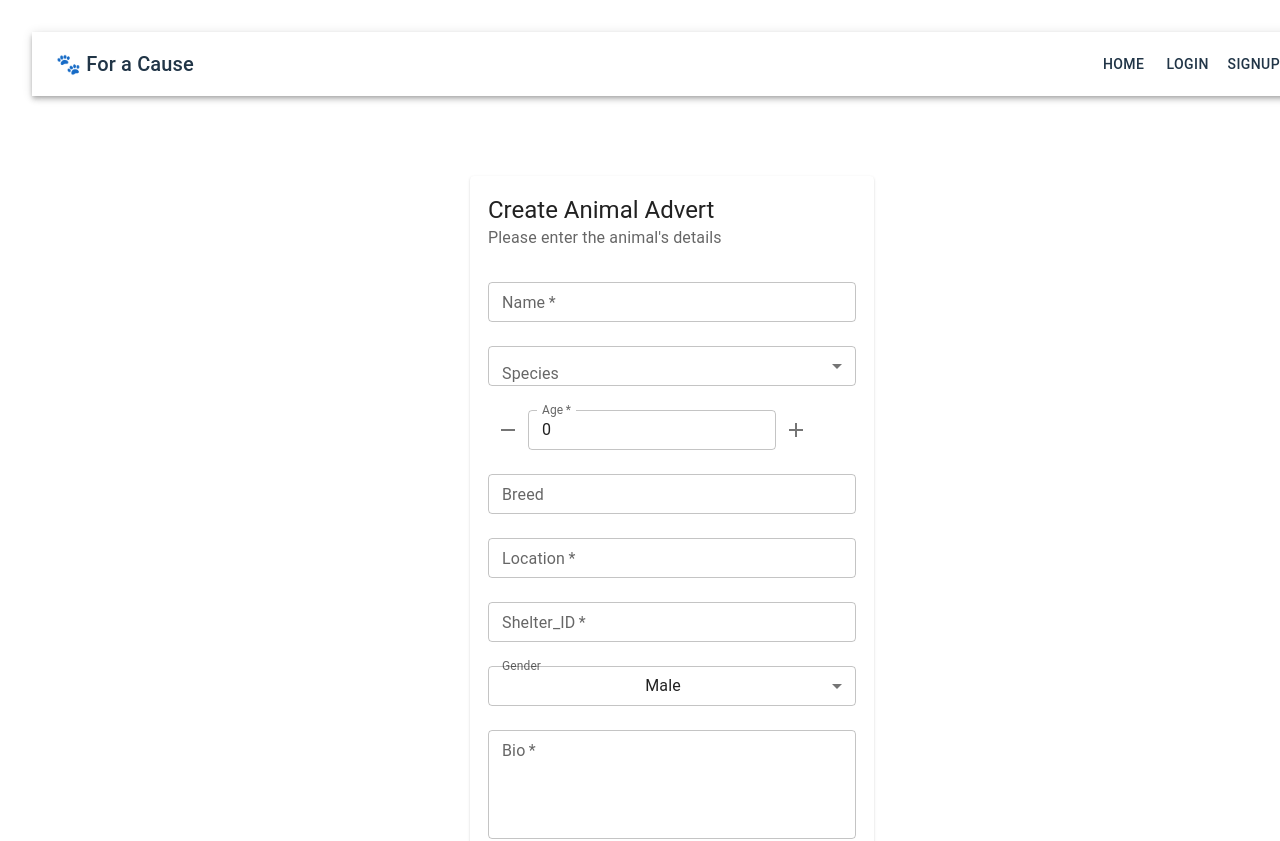
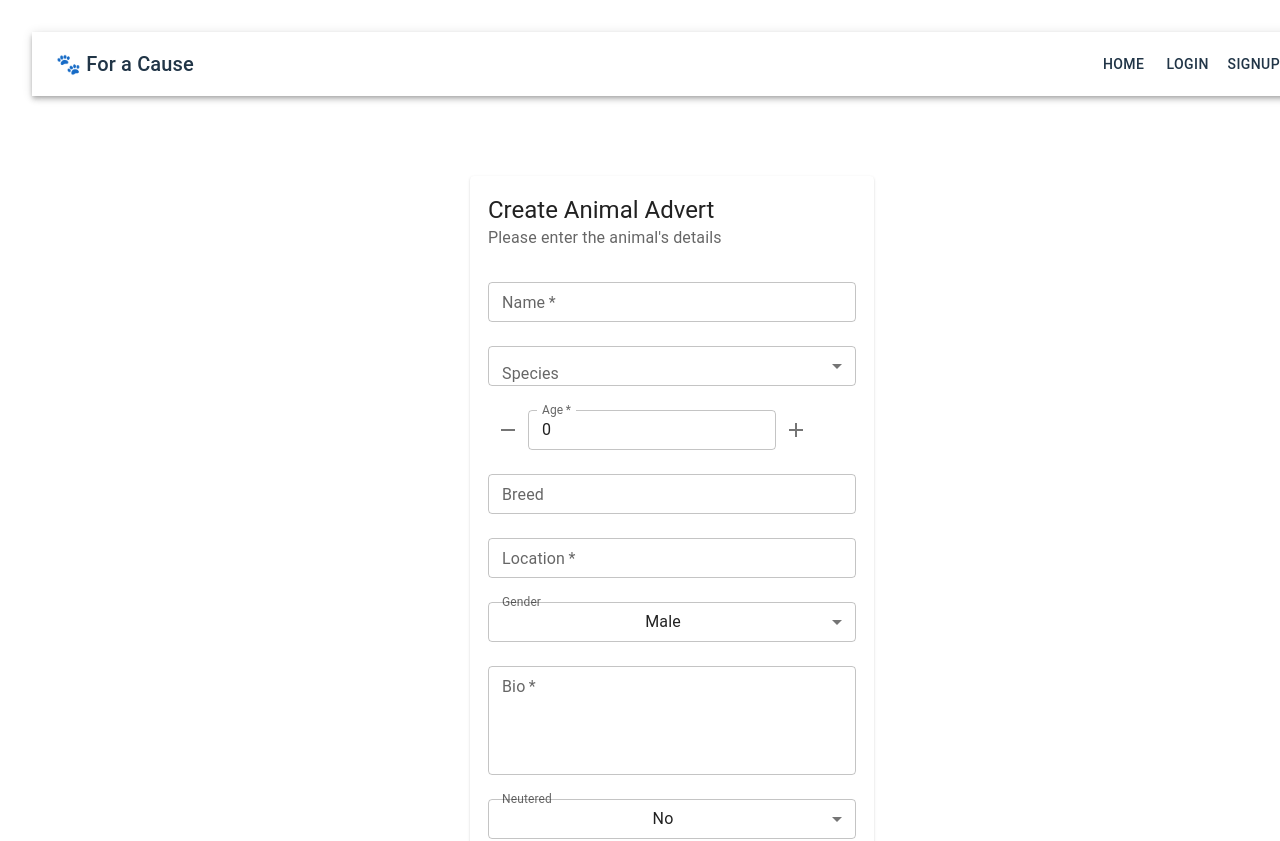
Before and after one commit to rokesby/animal-adoption, a React (Vite) app in the folder frontend/: page /create-advert in a window 1280 px wide. Shown: the top 841 px of the page. Built offline with nearby package versions, Linux system fonts and the light colour scheme; sample sign-in values are in the browser's storage.

Commit message:
set active to default true and automatically assign new pet shelter_id based on logged in user token

```diff
--- a/frontend/src/Pages/CreateAdvertPage/CreateAdvertPage.jsx
+++ b/frontend/src/Pages/CreateAdvertPage/CreateAdvertPage.jsx
@@ -22,6 +22,7 @@ import { Add, Remove } from "@mui/icons-material";
 export const CreateAdvertPage = () => {
   const [message, setMessage] = useState("");
   const token = localStorage.getItem("token");
+  const user_shelter_id = localStorage.getItem("shelter_id")
   const [formData, setFormData] = useState({
     name: "",
     species: "",
@@ -33,7 +34,7 @@ export const CreateAdvertPage = () => {
     neutered: false,
     livesWithChildren: false,
     // image: null,
-    shelterId: "",
+    shelterId: user_shelter_id,
   });
 
   const navigate = useNavigate();
@@ -77,7 +78,7 @@ export const CreateAdvertPage = () => {
         bio: formData.bio,
         neutered: formData.neutered,
         lives_with_children: formData.livesWithChildren,
-        shelter_id: formData.shelterId,
+        shelter_id: user_shelter_id,
       });
 
       if (animal.status === 201) {
@@ -202,7 +203,7 @@ export const CreateAdvertPage = () => {
             sx={{ mb: 3 }}
           />
 
-          <TextField
+          {/* <TextField
             label="Shelter_ID"
             value={formData.shelterId}
             onChange={(e) => handleUpdateFormData("shelterId", e.target.value)}
@@ -212,7 +213,7 @@ export const CreateAdvertPage = () => {
             variant="outlined"
             required
             sx={{ mb: 3 }}
-          />
+          /> */}
 
           <FormControl fullWidth sx={{ mb: 3 }}>
             <InputLabel>Gender</InputLabel>
```
Also changed, not shown: 2 other files (tests, documents, lock files or other folders).
